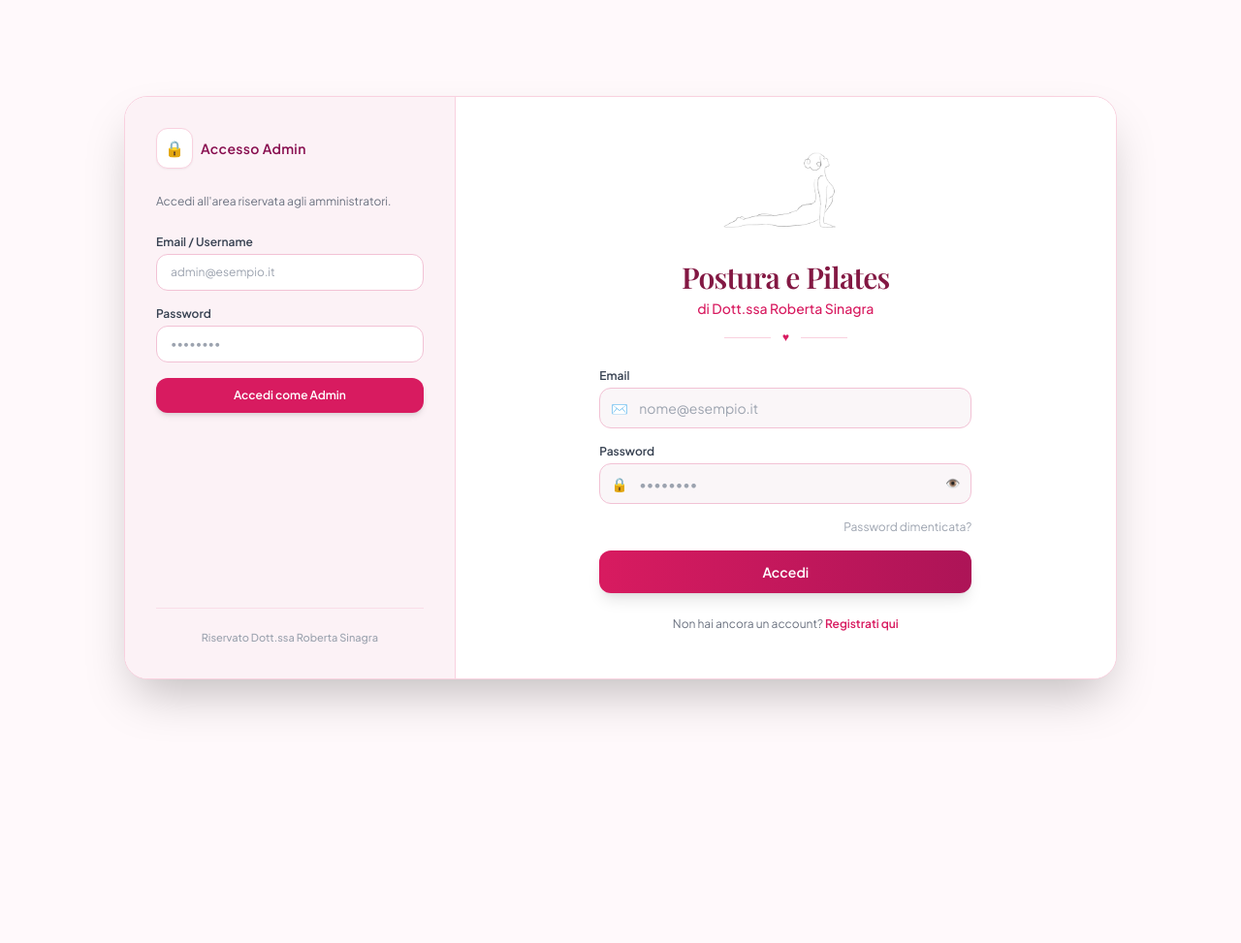
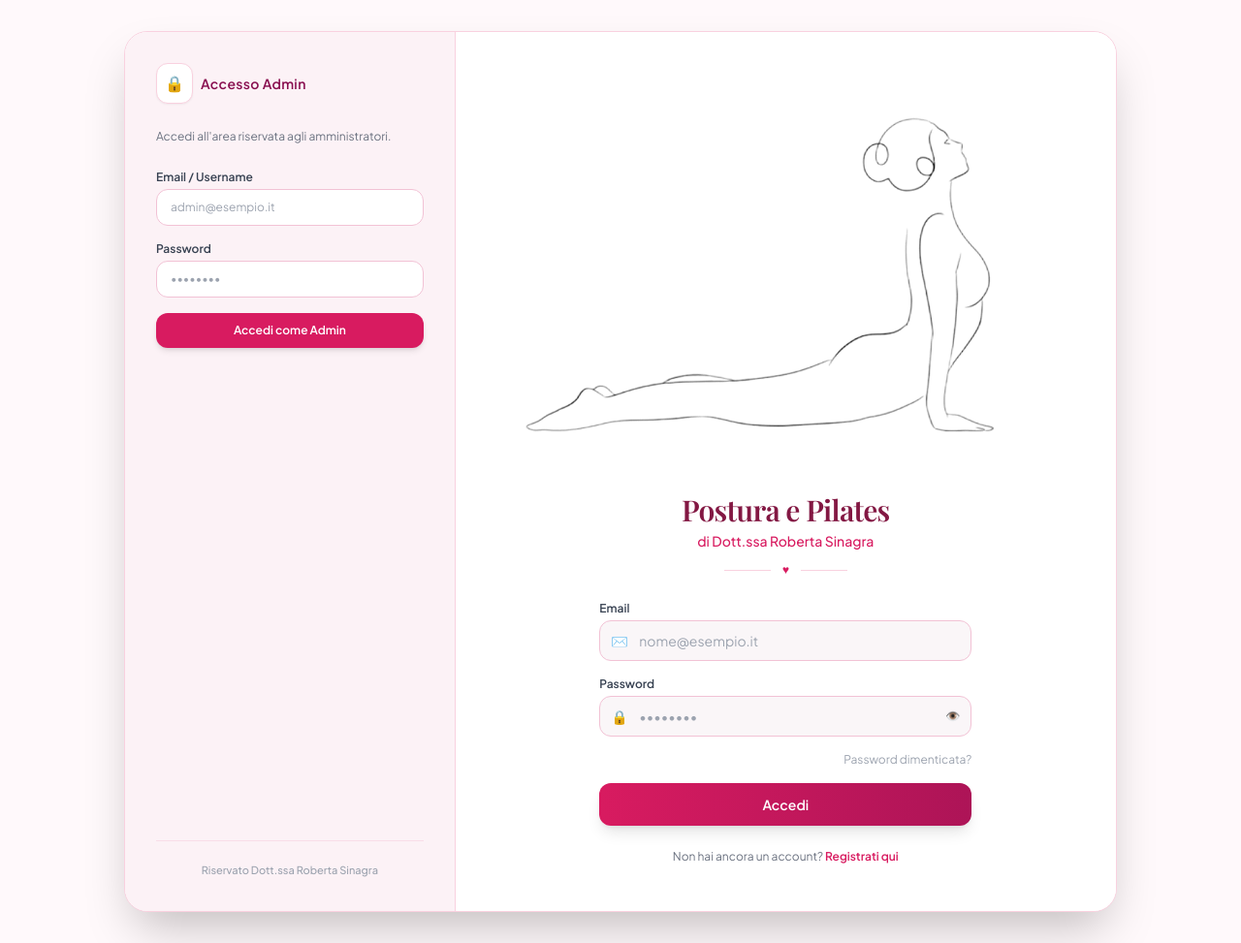
Before and after one commit to TribalTW/posturaepilates, a FastAPI app: page / in a window 1280 px wide. Shown: the whole page at 97% size. Before the commit the page ends 735 px from the top, so only its background shows below. Run offline with FastAPI, Linux system fonts and the light colour scheme; parts of the project's set-up code (start-up, migrations or seed data) failed here and were passed over; some libraries are stand-ins or nearby versions; some web fonts are replaced.

Commit message:
Update login.html

```diff
--- a/pilates-webapp/templates/login.html
+++ b/pilates-webapp/templates/login.html
@@ -72,7 +72,7 @@
             <div class="mb-6 flex justify-center">
                 <img src="https://github.com/TribalTW/posturaepilates/blob/main/pilates-webapp/static/css/logo.png?raw=true"
                      alt="Logo Postura & Pilates"
-                     class="h-20 md:h-24 w-auto object-contain">
+                     class="h-30 md:h-35 w-auto object-contain">
             </div>
 
             <!-- Testata Brand -->
```
